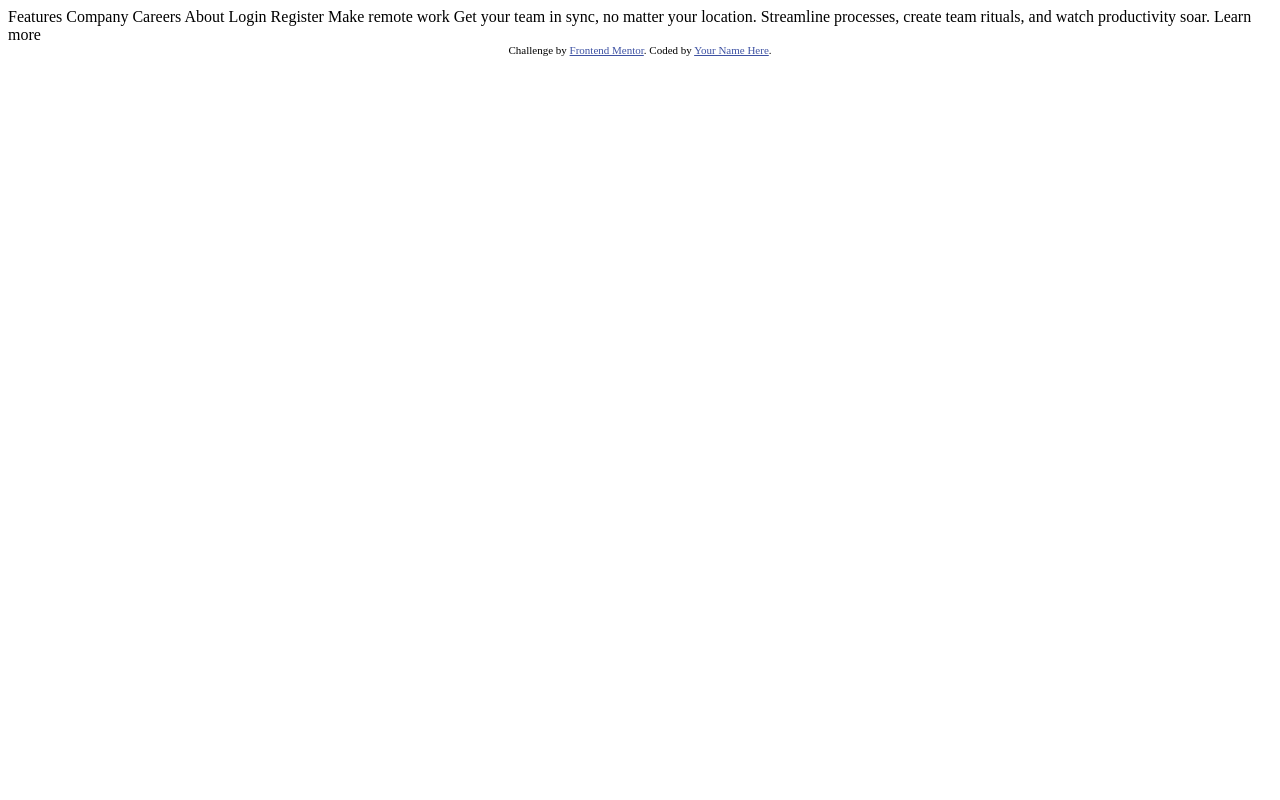
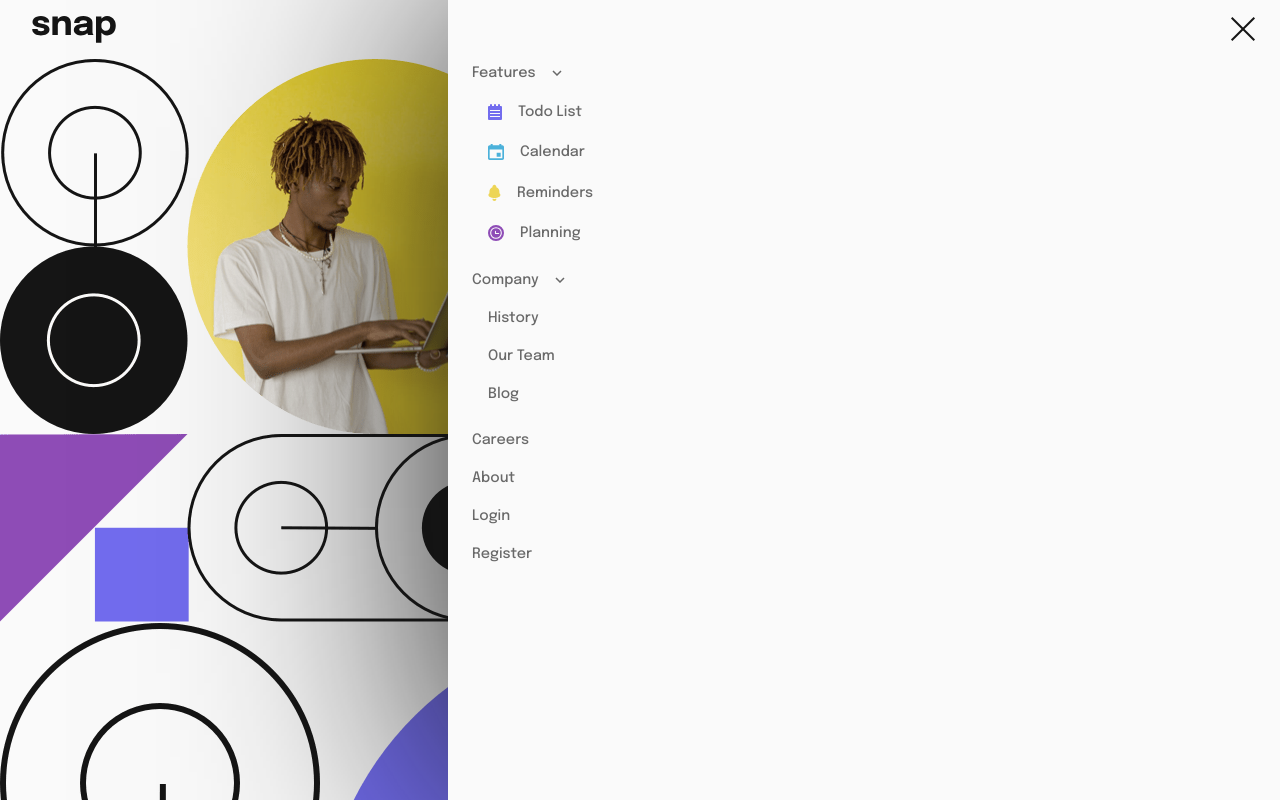
Before and after one commit to shivaprakash-sudo/intro-section-with-dropdown-menu, a plain HTML site: page index.html in a window 1280 px wide. Shown: the top 800 px of the page. Drawn offline with Linux system fonts and the light colour scheme.

Commit message:
add menu styles

```diff
--- a/index.html
+++ b/index.html
@@ -1,39 +1,99 @@
 <!DOCTYPE html>
 <html lang="en">
+
 <head>
   <meta charset="UTF-8">
-  <meta name="viewport" content="width=device-width, initial-scale=1.0"> <!-- displays site properly based on user's device -->
+  <meta name="viewport" content="width=device-width, initial-scale=1.0">
+  <!-- displays site properly based on user's device -->
 
   <link rel="icon" type="image/png" sizes="32x32" href="./images/favicon-32x32.png">
+  <link rel="stylesheet" href="./styles/css/style.css">
 
   <title>Frontend Mentor | Intro section with dropdown navigation</title>
+</head>
 
-  <!-- Feel free to remove these styles or customise in your own stylesheet 👍 -->
-  <style>
-    .attribution { font-size: 11px; text-align: center; }
-    .attribution a { color: hsl(228, 45%, 44%); }
-  </style>
-</head>
 <body>
 
-  Features
-  Company
-  Careers
-  About
+  <header class="container flex items-center">
+    <a href="/index.html" id="logo">
+      <img src="./images/logo.svg" alt="Logo">
+    </a>
+    <nav>
+      <div class="open-menu"><img src="./images/icon-menu.svg" alt="" aria-hidden="true"></div>
+      <div class="nav-items flex col gap-2">
+        <div class="close-menu"><img src="./images/icon-close-menu.svg" alt="" aria-hidden="true"></div>
+        <div class="dropdown-container flex col gap-2">
+          <a href="#" class="flex items-center gap-1">
+            <p>Features</p>
+            <img src="./images/icon-arrow-down.svg" alt="" aria-hidden="true">
+          </a>
+          <ul class="dropdown flex col gap-2">
+            <li class="dropdown__item flex items-center gap-1">
+              <img src="./images/icon-todo.svg" alt="" aria-hidden="true">
+              <a href="#">Todo List</a>
+            </li>
+            <li class="dropdown__item flex items-center gap-1">
+              <img src="./images/icon-calendar.svg" alt="" aria-hidden="true">
+              <a href="#">Calendar</a>
+            </li>
+            <li class="dropdown__item flex items-center gap-1">
+              <img src="./images/icon-reminders.svg" alt="" aria-hidden="true">
+              <a href="#">Reminders</a>
+            </li>
+            <li class="dropdown__item flex items-center gap-1">
+              <img src="./images/icon-planning.svg" alt="" aria-hidden="true">
+              <a href="#">Planning</a>
+            </li>
+          </ul>
+        </div>
+        <div class="dropdown-container flex col gap-2">
+          <a href="#" class="flex items-center gap-1">
+            <p>Company</p>
+            <img src="./images/icon-arrow-down.svg" alt="" aria-hidden="true">
+          </a>
+          <ul class="dropdown flex col gap-2">
+            <li><a href="#">History</a></li>
+            <li><a href="#">Our Team</a></li>
+            <li><a href="#">Blog</a></li>
+          </ul>
+        </div>
+        <div><a href="#">Careers</a></div>
+        <div><a href="#">About</a></div>
+        <div class="flex col gap-2">
+          <div><a href="#">Login</a></div>
+          <div><a class="btn btn-register" href="#">Register</a></div>
+        </div>
+      </div>
+    </nav>
+  </header>
 
-  Login
-  Register
+  <main>
+    <section class="hero-imgs">
+      <img class="hero__imgs-mobile" src="./images/image-hero-mobile.png" alt="Person holding laptop">
+      <img class="hero__imgs-desktop" src="./images/image-hero-desktop.png" alt="Person holding laptop">
+    </section>
+    <section class="hero container">
+      <h1>Make remote work</h1>
+      <p>
+        Get your team in sync, no matter your location. Streamline processes,
+        create team rituals, and watch productivity soar.
+      </p>
+      <a class="btn btn-hero" href="#">Learn more</a>
+      <div class="hero__icons flex items-center">
+        <img src="./images/client-databiz.svg" alt="" aria-hidden="true">
+        <img src="./images/client-audiophile.svg" alt="" aria-hidden="true">
+        <img src="./images/client-meet.svg" alt="" aria-hidden="true">
+        <img src="./images/client-maker.svg" alt="" aria-hidden="true">
+      </div>
+    </section>
+  </main>
 
-  Make remote work
+  <footer class="attribution container">
+    Challenge by <a href="https://www.frontendmentor.io?ref=challenge" target="_blank" rel="noreferrer">Frontend
+      Mentor</a>.
+    Coded by <a href="https://www.frontendmentor.io/profile/shivaprakash-sudo" target="_blank" rel="noreferrer">Shiva
+      Prakash Pendem</a>.
+  </footer>
+</body>
 
-  Get your team in sync, no matter your location. Streamline processes,
-  create team rituals, and watch productivity soar.
-
-  Learn more
-
-  <div class="attribution">
-    Challenge by <a href="https://www.frontendmentor.io?ref=challenge" target="_blank">Frontend Mentor</a>.
-    Coded by <a href="#">Your Name Here</a>.
-  </div>
-</body>
 </html>
--- a/styles/scss/_base.scss
+++ b/styles/scss/_base.scss
@@ -0,0 +1,54 @@
+// google font
+@import url("https://fonts.googleapis.com/css2?family=Epilogue:wght@500;700&display=swap");
+
+// VARIABLES
+// neutral colours
+$clr-neutral-100: hsl(0, 0%, 98%);
+$clr-neutral-200: hsl(0, 0%, 41%);
+$clr-neutral-300: hsl(0, 0%, 8%);
+
+// typography
+$fs-base: 1rem;
+$fs-small: calc($fs-base * 0.9);
+$fs-heading-sm: 1.5rem;
+$fs-heading-lg: 2.5rem;
+$ff-primary: "Epilogue", sans-serif;
+$fw-500: 500;
+$fw-700: 700;
+
+*,
+::before,
+*::after {
+  box-sizing: border-box;
+  margin: 0;
+  padding: 0;
+}
+
+img {
+  max-width: 100%;
+  display: block;
+}
+
+ul li {
+  list-style: none;
+}
+
+a {
+  text-decoration: none;
+  color: $clr-neutral-200;
+}
+
+body {
+  font-size: $fs-small;
+  font-family: $ff-primary;
+  background-color: $clr-neutral-100;
+}
+
+.attribution {
+  font-size: 11px;
+  text-align: center;
+}
+
+.attribution a {
+  color: hsl(228, 45%, 44%);
+}
--- a/styles/scss/_utilities.scss
+++ b/styles/scss/_utilities.scss
@@ -0,0 +1,31 @@
+@use "./base" as *;
+
+.flex {
+  display: flex;
+}
+
+.gap-1 {
+  gap: 1rem;
+}
+
+.gap-2 {
+  gap: 1.5rem;
+}
+
+.col {
+  flex-direction: column;
+}
+
+.items-center {
+  align-items: center;
+}
+
+.container {
+  width: 95%;
+  max-width: 81rem;
+  margin-inline: auto;
+}
+
+.active {
+  display: block;
+}
--- /dev/null
+++ b/styles/scss/components/header/_header.scss
@@ -0,0 +1,4 @@
+header {
+  justify-content: space-between;
+  padding-block: 1rem;
+}
--- /dev/null
+++ b/styles/scss/components/hero/_hero.scss
@@ -0,0 +1 @@
+@use "../../base" as *;
--- /dev/null
+++ b/styles/scss/components/nav/_dropdown.scss
@@ -0,0 +1,9 @@
+@use "../../base" as *;
+
+.dropdown-container {
+  margin-block-end: 0.5rem;
+}
+
+.dropdown {
+  margin-inline-start: 1rem;
+}
--- /dev/null
+++ b/styles/scss/components/nav/_menu.scss
@@ -0,0 +1,22 @@
+@use "../../base" as *;
+
+.nav-items {
+  position: absolute;
+  right: 0;
+  top: 0;
+  width: 65%;
+  height: 100vh;
+  padding-inline: 1.5rem;
+  padding-block: 1rem;
+  background-color: $clr-neutral-100;
+  box-shadow: 0 0 50rem $clr-neutral-300;
+}
+
+.open-menu,
+.close-menu {
+  cursor: pointer;
+}
+
+.close-menu {
+  align-self: flex-end;
+}
```
Also changed, not shown: styles/scss/main.scss (+7 -0 lines), styles/css/style.css (added), styles/scss/components/buttons/_btns.scss (added), 1 other file.
